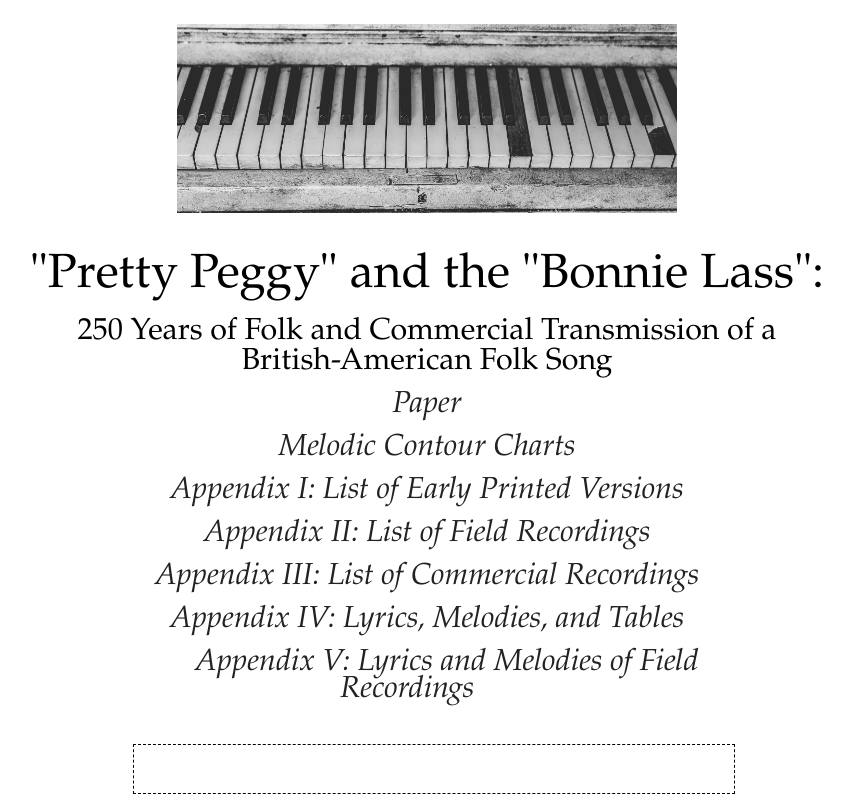
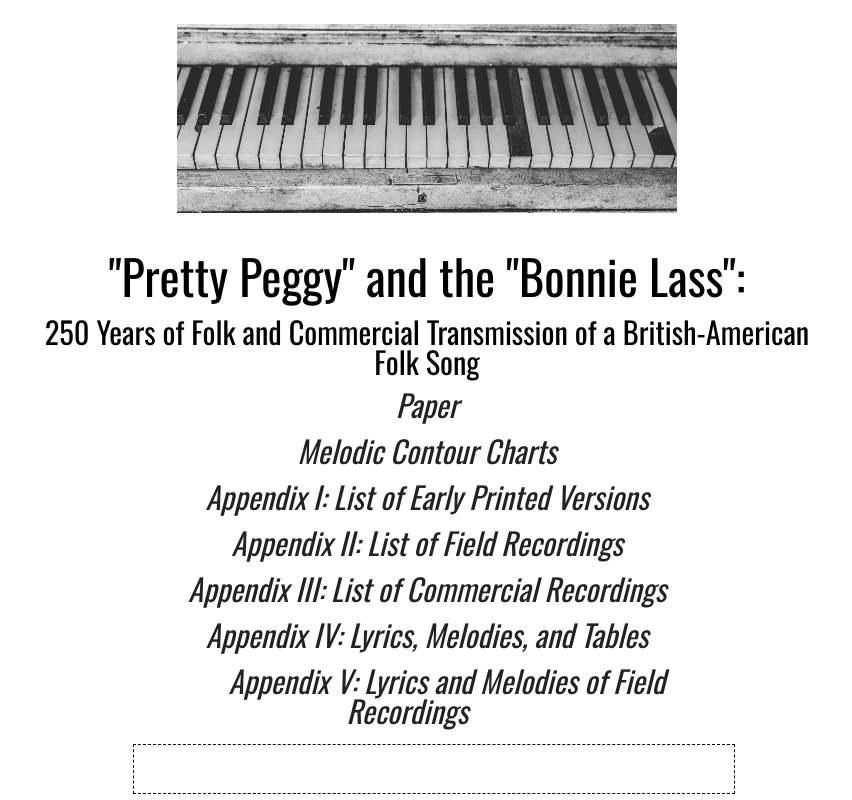
Before and after one commit to carolineglazer/peggy-online, a PHP site: page / in a window 1280 px wide. Shown: the whole page, without its empty margins (213-1065 px from the left). Run offline with PHP 8.4, Linux system fonts and the light colour scheme.

Commit message:
include Oswald in font-family

```diff
--- a/style.css
+++ b/style.css
@@ -2,7 +2,7 @@ body {
 	margin: 0;
 	color: black;
 	font-size: 16px;
-	font-family: 'Garamond', 'Times', serif;
+	font-family: 'Oswald', 'Garamond', 'Times', serif;
 	font-style: italic;
 	line-height: 1.5em;
 	text-align: center;
@@ -10,7 +10,7 @@ body {
 
 h1 {
 	font-size: 3em;
-	font-family: 'Garamond', 'Times', serif;
+	font-family: 'Oswald', 'Garamond', 'Times', serif;
 	font-style: normal;
 	font-weight: normal;
 	margin: 0 auto 0.35em;
@@ -19,7 +19,7 @@ h1 {
 
 h2 {
 	font-size: 1.9em;
-	font-family: 'Garamond', 'Times', serif;
+	font-family: 'Oswald', 'Garamond', 'Times', serif;
 	font-style: normal;
 	font-weight: normal;
 	line-height: 1em;
```
